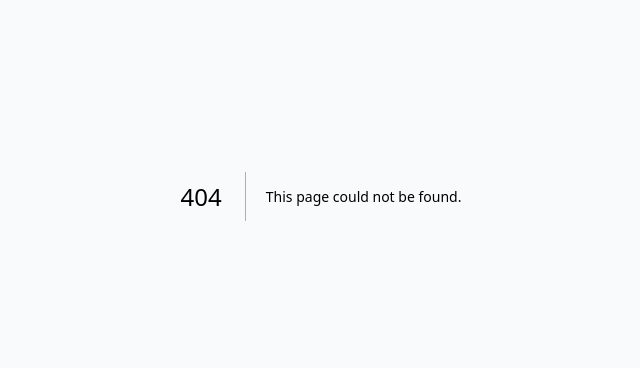
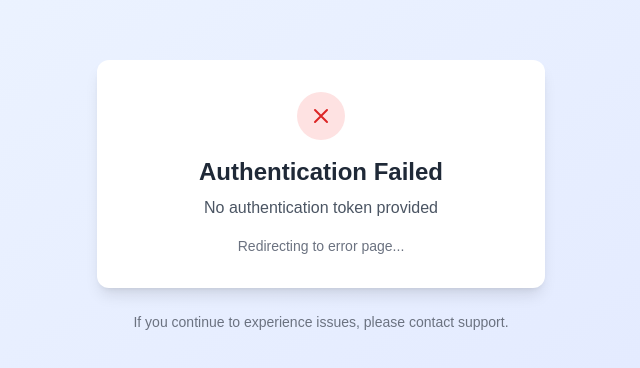
Before and after one commit to writer169/testmagiclink, a Next.js app: page /auth/magic-link in a window 1280 px wide. Before the commit this address had no page. Shown: the part 204-572 px from the top of the page, without its empty margins (319-959 px from the left). Built offline with nearby package versions, Linux system fonts and the light colour scheme.

Commit message:
Create src/app/auth/magic-link/page.tsx

```diff
--- /dev/null
+++ b/src/app/auth/magic-link/page.tsx
@@ -0,0 +1,160 @@
+'use client';
+
+import { useEffect, useState } from 'react';
+import { useSearchParams, useRouter } from 'next/navigation';
+
+interface AuthState {
+  loading: boolean;
+  error: string | null;
+  success: boolean;
+}
+
+export default function MagicLinkPage() {
+  const searchParams = useSearchParams();
+  const router = useRouter();
+  const [authState, setAuthState] = useState<AuthState>({
+    loading: true,
+    error: null,
+    success: false,
+  });
+
+  useEffect(() => {
+    const token = searchParams.get('token');
+
+    if (!token) {
+      setAuthState({
+        loading: false,
+        error: 'No authentication token provided',
+        success: false,
+      });
+      return;
+    }
+
+    // Проверяем формат токена (должен быть UUID)
+    const uuidRegex = /^[0-9a-f]{8}-[0-9a-f]{4}-[1-5][0-9a-f]{3}-[89ab][0-9a-f]{3}-[0-9a-f]{12}$/i;
+    if (!uuidRegex.test(token)) {
+      setAuthState({
+        loading: false,
+        error: 'Invalid token format',
+        success: false,
+      });
+      return;
+    }
+
+    // Отправляем токен для верификации
+    verifyMagicLink(token);
+  }, [searchParams]);
+
+  const verifyMagicLink = async (token: string) => {
+    try {
+      const response = await fetch('/api/auth/verify-magic-link', {
+        method: 'POST',
+        headers: {
+          'Content-Type': 'application/json',
+        },
+        body: JSON.stringify({ token }),
+      });
+
+      const data = await response.json();
+
+      if (response.ok && data.success) {
+        setAuthState({
+          loading: false,
+          error: null,
+          success: true,
+        });
+
+        // Перенаправляем на главную страницу через 2 секунды
+        setTimeout(() => {
+          router.push('/');
+        }, 2000);
+      } else {
+        setAuthState({
+          loading: false,
+          error: data.message || 'Authentication failed',
+          success: false,
+        });
+
+        // Перенаправляем на страницу ошибки через 3 секунды
+        setTimeout(() => {
+          router.push(`/auth/error?error=auth_failed&message=${encodeURIComponent(data.message || 'Authentication failed')}`);
+        }, 3000);
+      }
+    } catch (error) {
+      console.error('Magic link verification failed:', error);
+      setAuthState({
+        loading: false,
+        error: 'Network error. Please try again.',
+        success: false,
+      });
+
+      setTimeout(() => {
+        router.push('/auth/error?error=network_error&message=Network error. Please try again.');
+      }, 3000);
+    }
+  };
+
+  return (
+    <div className="min-h-screen bg-gradient-to-br from-blue-50 to-indigo-100 flex items-center justify-center p-4">
+      <div className="max-w-md w-full">
+        <div className="bg-white rounded-xl shadow-lg p-8 text-center">
+          {authState.loading && (
+            <>
+              <div className="animate-spin rounded-full h-12 w-12 border-b-2 border-blue-600 mx-auto mb-4"></div>
+              <h1 className="text-2xl font-semibold text-gray-800 mb-2">
+                Authenticating...
+              </h1>
+              <p className="text-gray-600">
+                Please wait while we verify your magic link.
+              </p>
+            </>
+          )}
+
+          {authState.success && (
+            <>
+              <div className="w-12 h-12 bg-green-100 rounded-full flex items-center justify-center mx-auto mb-4">
+                <svg className="w-6 h-6 text-green-600" fill="none" stroke="currentColor" viewBox="0 0 24 24">
+                  <path strokeLinecap="round" strokeLinejoin="round" strokeWidth={2} d="M5 13l4 4L19 7" />
+                </svg>
+              </div>
+              <h1 className="text-2xl font-semibold text-gray-800 mb-2">
+                Authentication Successful!
+              </h1>
+              <p className="text-gray-600 mb-4">
+                You have been successfully authenticated.
+              </p>
+              <p className="text-sm text-gray-500">
+                Redirecting to your dashboard...
+              </p>
+            </>
+          )}
+
+          {authState.error && (
+            <>
+              <div className="w-12 h-12 bg-red-100 rounded-full flex items-center justify-center mx-auto mb-4">
+                <svg className="w-6 h-6 text-red-600" fill="none" stroke="currentColor" viewBox="0 0 24 24">
+                  <path strokeLinecap="round" strokeLinejoin="round" strokeWidth={2} d="M6 18L18 6M6 6l12 12" />
+                </svg>
+              </div>
+              <h1 className="text-2xl font-semibold text-gray-800 mb-2">
+                Authentication Failed
+              </h1>
+              <p className="text-gray-600 mb-4">
+                {authState.error}
+              </p>
+              <p className="text-sm text-gray-500">
+                Redirecting to error page...
+              </p>
+            </>
+          )}
+        </div>
+
+        <div className="mt-6 text-center">
+          <p className="text-sm text-gray-500">
+            If you continue to experience issues, please contact support.
+          </p>
+        </div>
+      </div>
+    </div>
+  );
+}
```
